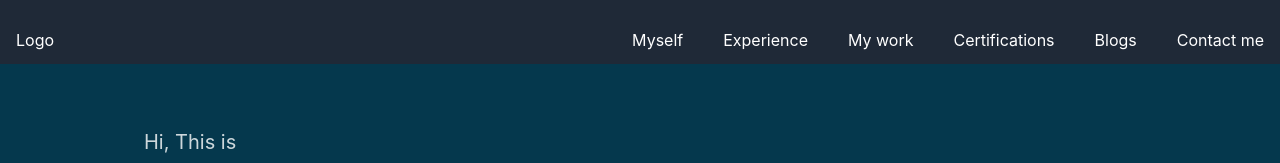
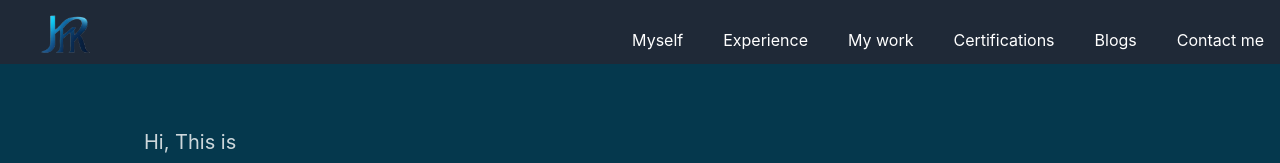
Before and after one commit to thealikazmi/portfolio-site, a React (Create React App) app: page / in a window 1280 px wide. Shown: the top 163 px of the page. Built offline with nearby package versions, Linux system fonts and the light colour scheme.

Commit message:
addded domain

```diff
--- a/src/components/navbar.js
+++ b/src/components/navbar.js
@@ -1,6 +1,6 @@
 import React, { useState } from "react";
 import { Link } from "react-scroll";
-
+import Logo from "./kazmilogo.png"
 export default function Navbar() {
   const [isMenuOpen, setMenuOpen] = useState(false);
 
@@ -18,13 +18,10 @@ export default function Navbar() {
         className="relative sm:fixed w-screen h-16 z-10 bg-gray-800"
         style={{ backgroundColor: isMenuOpen ? "#1E5D67" : "" }}
       >
-        <div className="flex items-center justify-between py-7 px-4 flex-wrap">
-          <p
-            className="text-white hover:scale-y-75 transition-all duration-500"
-            onClick={handleLinkClick}
-          >
-            Logo
-          </p>
+        <div className="flex  justify-between py-7 px-4 flex-wrap">
+
+            <img src={Logo} className="-ml-5 -mt-10 sm:-mt-16 left-0  h-24 sm:h-36 w-24 sm:w-36" />
+
 
           {/* Hamburger Icon for Mobile */}
           <div className="cursor-pointer lg:hidden" onClick={toggleMenu}>
```
Also changed, not shown: src/components/kazmilogo.png (added).
